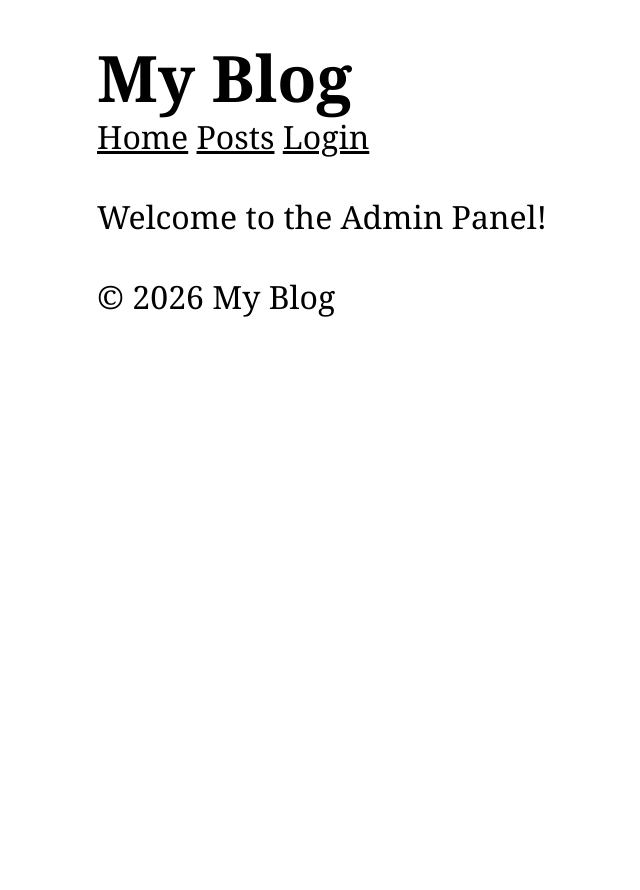
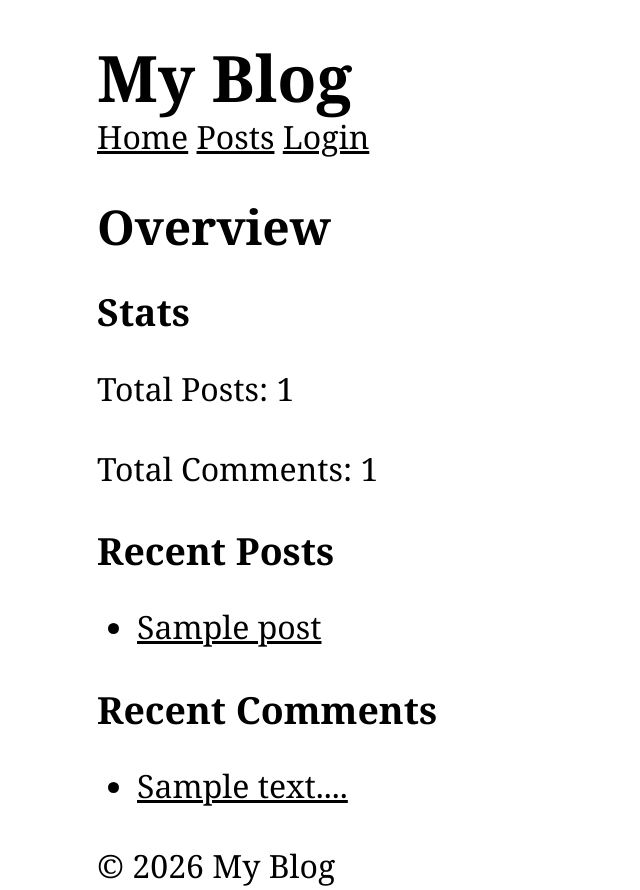
Before and after one commit to kmalinowska/phpProject2-Blog, a PHP site: template app/Views/admin/dashboard/index.php in a window 1280 px wide. Shown: the whole page, without its empty margins (159-799 px from the left). Before the commit the page ends 317 px from the top, so only its background shows below. Run offline with PHP 8.4, Linux system fonts and the light colour scheme; the template is opened without the code that fills it: most values are stand-ins (such as "Sample title", 1, 10 or a date in 2020); data that the repository does not hold is empty.

Commit message:
feat(admin): enhance dashboard with stats and recent posts/comments

```diff
--- a/app/Views/admin/dashboard/index.php
+++ b/app/Views/admin/dashboard/index.php
@@ -1 +1,33 @@
-<p>Welcome to the Admin Panel!</p>
+<h2>Overview</h2>
+
+<section>
+    <h3>Stats</h3>
+    <p>Total Posts: <?= $totalPosts ?></p>
+    <p>Total Comments: <?= $totalComments ?></p>
+</section>
+
+<section>
+    <h3>Recent Posts</h3>
+    <ul>
+        <?php foreach ($recentPosts as $post): ?>
+            <li>
+                <a href="/posts/<?= $post->id ?>">
+                    <?=  htmlspecialchars($post->title) ?>
+                </a>
+            </li>
+        <?php endforeach ?>
+    </ul>
+</section>
+
+<section>
+    <h3>Recent Comments</h3>
+    <ul>
+        <?php foreach ($recentComments as $comment): ?>
+            <li>
+                <a href="/posts/<?= $comment->post_id ?>">
+                    <?=  htmlspecialchars(substr($comment->content, 0, 50)) ?>...
+                </a>
+            </li>
+        <?php endforeach ?>
+    </ul>
+</section>
```
Also changed, not shown: app/Controllers/Admin/DashboardController.php (+18 -1 lines), core/Model.php (+32 -0 lines), database/blog.sqlite.
